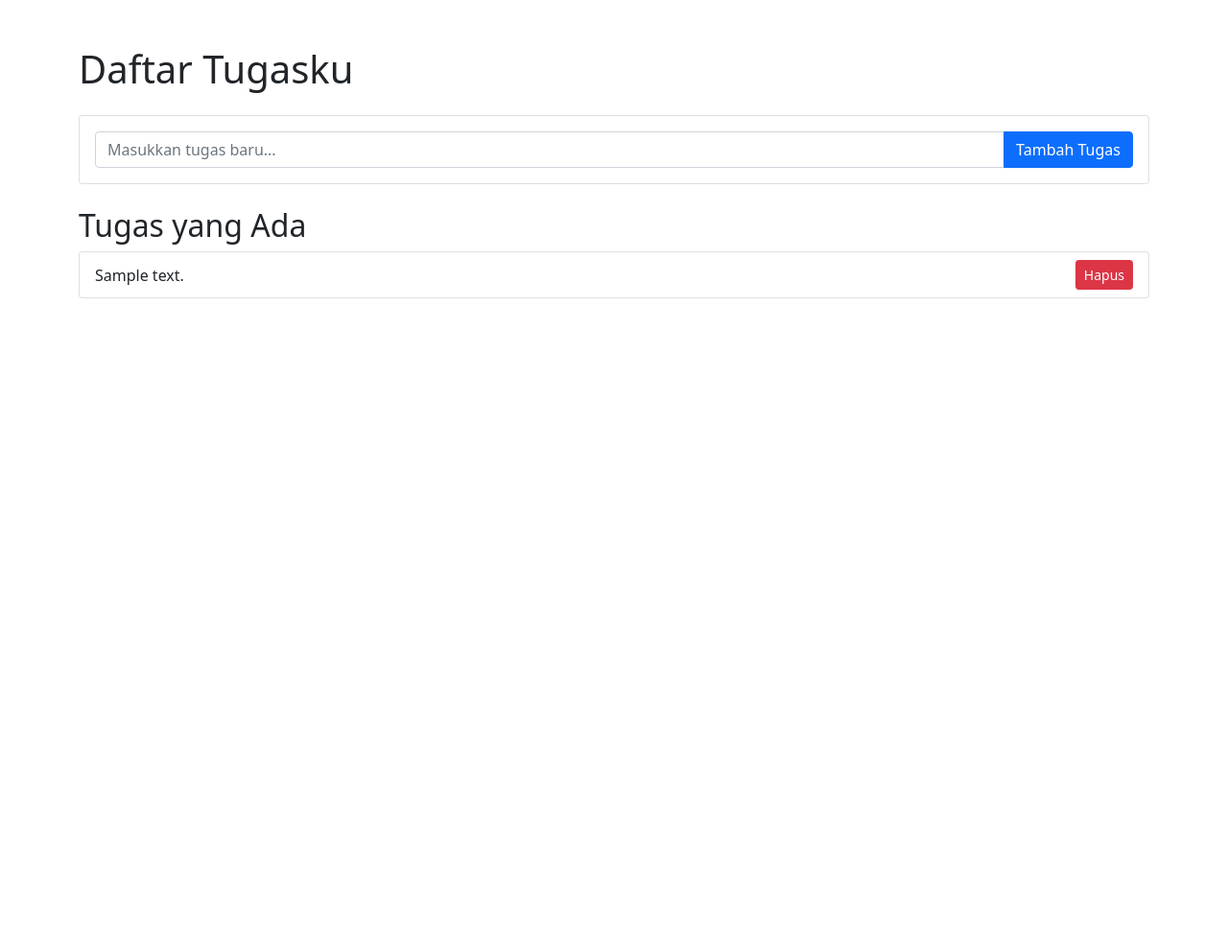
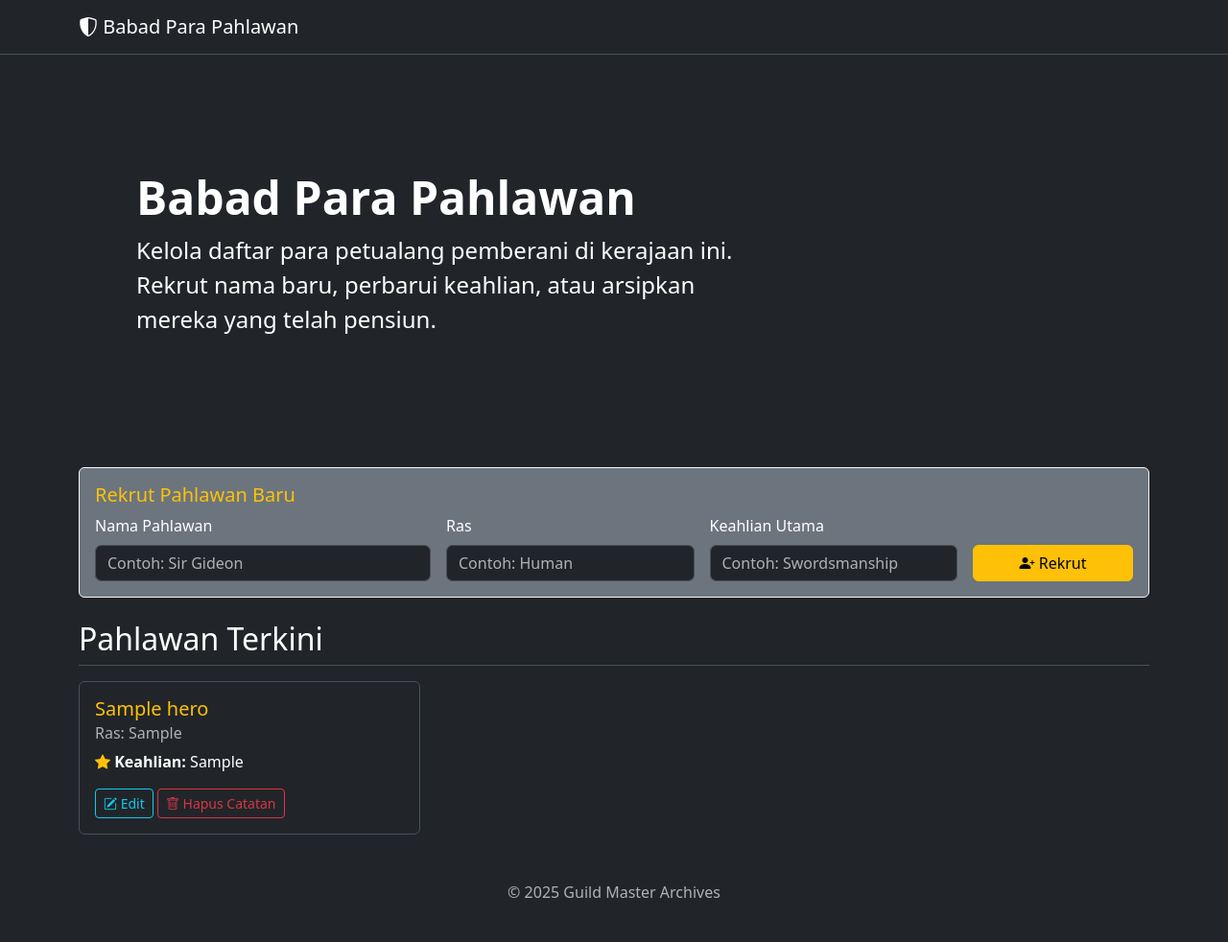
Before and after one commit to NazmiHakim/UAS_ASJ_2025_NAZMIHAKIM_2310817210012, a Flask app: page / in a window 1280 px wide. Shown: the whole page at 96% size. Before the commit the page ends 311 px from the top, so only its background shows below. Run offline with Flask 2, Linux system fonts and the light colour scheme; tables that the repository leaves empty hold one stand-in row (values such as "Sample post").

Commit message:
Guild Master CRUD

```diff
--- a/app/app.py
+++ b/app/app.py
@@ -1,57 +1,68 @@
 import os
 from flask import Flask, render_template, request, redirect, url_for
-from .models import db, Task
+from .models import db, Hero
 
 
 def create_app():
     app = Flask(__name__)
 
-    # Konfigurasi Database dari Environment Variables
     db_user = os.getenv("POSTGRES_USER")
     db_password = os.getenv("POSTGRES_PASSWORD")
     db_name = os.getenv("POSTGRES_DB")
-    db_host = os.getenv("DB_HOST", "db") # 'db' adalah nama service di docker-compose
+    db_host = os.getenv("DB_HOST", "db")
 
     app.config['SQLALCHEMY_DATABASE_URI'] = f'postgresql://{db_user}:{db_password}@{db_host}:5432/{db_name}'
     app.config['SQLALCHEMY_TRACK_MODIFICATIONS'] = False
+
 
     db.init_app(app)
 
     with app.app_context():
         db.create_all()
 
-    # Route untuk menampilkan semua tugas (Read)
     @app.route('/')
     def index():
-        tasks = Task.query.all()
-        return render_template('index.html', tasks=tasks)
+        # Mengambil semua data pahlawan
+        heroes = Hero.query.order_by(Hero.id).all()
+        # Mengirim list bernama 'heroes' ke template
+        return render_template('index.html', heroes=heroes)
 
-    # Route untuk menambah tugas (Create)
     @app.route('/add', methods=['POST'])
     def add():
-        content = request.form['task_content']
-        new_task = Task(content=content)
+        hero_name = request.form['hero_name']
+        hero_race = request.form['hero_race']
+        hero_skill = request.form['hero_skill']
+        new_hero = Hero(name=hero_name, race=hero_race, skill=hero_skill)
         try:
-            db.session.add(new_task)
+            db.session.add(new_hero)
+            db.session.commit()
+            return redirect(url_for('index'))
+        except Exception as e:
+            return f'Terjadi masalah saat merekrut pahlawan baru: {e}'
+
+    @app.route('/delete/<int:id>')
+    def delete(id):
+        hero_to_delete = Hero.query.get_or_404(id)
+        try:
+            db.session.delete(hero_to_delete)
             db.session.commit()
             return redirect(url_for('index'))
         except:
-            return 'Terjadi masalah saat menambahkan tugas'
+            return 'Terjadi masalah saat menghapus catatan pahlawan'
 
-    # Route untuk menghapus tugas (Delete)
-    @app.route('/delete/<int:id>')
-    def delete(id):
-        task_to_delete = Task.query.get_or_404(id)
-        try:
-            db.session.delete(task_to_delete)
-            db.session.commit()
-            return redirect(url_for('index'))
-        except:
-            return 'Terjadi masalah saat menghapus tugas'
+    @app.route('/edit/<int:id>', methods=['GET', 'POST'])
+    def edit(id):
+        hero_to_edit = Hero.query.get_or_404(id)
+        if request.method == 'POST':
+            hero_to_edit.name = request.form['hero_name']
+            hero_to_edit.race = request.form['hero_race']
+            hero_to_edit.skill = request.form['hero_skill']
+            try:
+                db.session.commit()
+                return redirect(url_for('index'))
+            except:
+                return 'Terjadi masalah saat memperbarui data pahlawan'
+        else:
+            return render_template('edit.html', hero=hero_to_edit)
 
     return app
-
-if __name__ == "__main__":
-    app = create_app()
-    # Port 5000 adalah port di dalam container
-    app.run(debug=True, host='0.0.0.0', port=5000)
--- a/app/templates/index.html
+++ b/app/templates/index.html
@@ -1,42 +1,67 @@
-<!DOCTYPE html>
-<html lang="en">
-<head>
-    <meta charset="UTF-8">
-    <meta name="viewport" content="width=device-width, initial-scale=1.0">
-    <title>Daftar Tugas (CRUD)</title>
-    <link href="https://cdn.jsdelivr.net/npm/bootstrap@5.1.3/dist/css/bootstrap.min.css" rel="stylesheet">
-</head>
-<body>
-    <div class="container mt-5">
-        <h1 class="mb-4">Daftar Tugasku</h1>
+{% extends 'layout.html' %}
 
-        <!-- Form Tambah/Update Tugas -->
-        <div class="card mb-4">
+{% block title %}
+Perekrutan Pahlawan
+{% endblock %}
+
+{% block content %}
+<div class="p-5 mb-4 bg-dark rounded-3 text-white">
+    <div class="container-fluid py-5">
+      <h1 class="display-5 fw-bold">Babad Para Pahlawan</h1>
+      <p class="col-md-8 fs-4">Kelola daftar para petualang pemberani di kerajaan ini. Rekrut nama baru, perbarui keahlian, atau arsipkan mereka yang telah pensiun.</p>
+    </div>
+</div>
+
+<div class="card bg-secondary text-white mb-4 border-light">
     <div class="card-body">
-                <form action="{{ url_for('add') }}" method="post">
-                    <div class="input-group">
-                        <input type="text" class="form-control" name="task_content" placeholder="Masukkan tugas baru..." required>
-                        <button class="btn btn-primary" type="submit">Tambah Tugas</button>
+        <h5 class="card-title">Rekrut Pahlawan Baru</h5>
+        <form action="{{ url_for('add') }}" method="post" class="row g-3">
+            <div class="col-md-4">
+                <label for="hero_name" class="form-label">Nama Pahlawan</label>
+                <input type="text" class="form-control" name="hero_name" id="hero_name" placeholder="Contoh: Sir Gideon" required>
+            </div>
+            <div class="col-md-3">
+                <label for="hero_race" class="form-label">Ras</label>
+                <input type="text" class="form-control" name="hero_race" id="hero_race" placeholder="Contoh: Human" required>
+            </div>
+            <div class="col-md-3">
+                <label for="hero_skill" class="form-label">Keahlian Utama</label>
+                <input type="text" class="form-control" name="hero_skill" id="hero_skill" placeholder="Contoh: Swordsmanship" required>
+            </div>
+            <div class="col-md-2 d-flex align-items-end">
+                <button class="btn btn-warning w-100" type="submit">
+                    <i class="bi bi-person-plus-fill"></i> Rekrut
+                </button>
             </div>
         </form>
     </div>
 </div>
 
-        <!-- Daftar Tugas -->
-        <h2>Tugas yang Ada</h2>
-        <ul class="list-group">
-            {% for task in tasks %}
-            <li class="list-group-item d-flex justify-content-between align-items-center">
-                {{ task.content }}
-                <div>
-                    <!-- Tombol Hapus -->
-                    <a href="{{ url_for('delete', id=task.id) }}" class="btn btn-danger btn-sm">Hapus</a>
+<h2 class="text-white border-bottom pb-2 mb-3">Pahlawan Terkini</h2>
+<div class="row row-cols-1 row-cols-md-2 row-cols-lg-3 g-4">
+    {% for hero in heroes %}
+    <div class="col">
+        <div class="card h-100 text-white bg-dark">
+            <div class="card-body">
+                <h5 class="card-title">{{ hero.name }}</h5>
+                <h6 class="card-subtitle mb-2 text-muted">Ras: {{ hero.race }}</h6>
+                <p class="card-text">
+                    <i class="bi bi-star-fill text-warning"></i>
+                    <strong>Keahlian:</strong> {{ hero.skill }}
+                </p>
+                <a href="{{ url_for('edit', id=hero.id) }}" class="btn btn-outline-info btn-sm">
+                    <i class="bi bi-pencil-square"></i> Edit
+                </a>
+                <a href="{{ url_for('delete', id=hero.id) }}" class="btn btn-outline-danger btn-sm" onclick="return confirm('Anda yakin ingin menghapus catatan pahlawan ini?')">
+                    <i class="bi bi-trash"></i> Hapus Catatan
+                </a>
             </div>
-            </li>
+        </div>
+    </div>
     {% else %}
-            <li class="list-group-item">Belum ada tugas.</li>
+    <div class="col-12">
+        <div class="alert alert-secondary">Babad masih kosong. Belum ada pahlawan yang direkrut.</div>
+    </div>
     {% endfor %}
-        </ul>
 </div>
-</body>
-</html>
+{% endblock %}
--- /dev/null
+++ b/app/templates/layout.html
@@ -0,0 +1,41 @@
+<!DOCTYPE html>
+<html lang="en" data-bs-theme="dark">
+<head>
+    <meta charset="UTF-8">
+    <meta name="viewport" content="width=device-width, initial-scale=1.0">
+    <title>{% block title %}Babad Para Pahlawan{% endblock %}</title>
+    <link href="https://cdn.jsdelivr.net/npm/bootstrap@5.3.3/dist/css/bootstrap.min.css" rel="stylesheet" integrity="sha384-QWTKZyjpPEjISv5WaRU9OFeRpok6YctnYmDr5pNlyT2bRjXh0JMhjY6hW+ALEwIH" crossorigin="anonymous">
+    <link rel="stylesheet" href="https://cdn.jsdelivr.net/npm/bootstrap-icons@1.11.3/font/bootstrap-icons.min.css">
+    <style>
+        body {
+            background-color: #212529;
+        }
+        .card {
+            border: 1px solid #495057;
+        }
+        .card-title {
+            color: #ffc107; /* Warna emas untuk judul */
+        }
+    </style>
+</head>
+<body>
+    <nav class="navbar navbar-expand-lg navbar-dark bg-dark border-bottom border-body">
+        <div class="container">
+            <a class="navbar-brand" href="{{ url_for('index') }}">
+                <i class="bi bi-shield-shaded"></i>
+                Babad Para Pahlawan
+            </a>
+        </div>
+    </nav>
+
+    <main class="container mt-4">
+        {% block content %}{% endblock %}
+    </main>
+
+    <footer class="text-center text-muted py-4 mt-4">
+        <p>&copy; 2025 Guild Master Archives</p>
+    </footer>
+
+    <script src="https://cdn.jsdelivr.net/npm/bootstrap@5.3.3/dist/js/bootstrap.bundle.min.js" integrity="sha384-YvpcrYf0tY3lHB60NNkmXc5s9fDVZLESaAA55NDzOxhy9GkcIdslK1eN7N6jIeHz" crossorigin="anonymous"></script>
+</body>
+</html>
--- a/docker-compose.yml
+++ b/docker-compose.yml
@@ -11,7 +11,6 @@ services:
       - ./app:/app
     env_file:
       - .env
-    # PASTIKAN BAGIAN INI BENAR: Menunggu sampai DB benar-benar sehat
     depends_on:
       db:
         condition: service_healthy
@@ -30,7 +29,6 @@ services:
       - .env
     ports:
       - "5432:5432"
-    # PASTIKAN BAGIAN HEALTHCHECK INI ADA DAN BENAR
     healthcheck:
       test: ["CMD-SHELL", "pg_isready -U ${POSTGRES_USER} -d ${POSTGRES_DB}"]
       interval: 5s
```
Also changed, not shown: app/models.py (+6 -3 lines), app/templates/edit.html (added, +33 -0 lines), 1 other file. Lines whose indentation alone changed are shown as unchanged.
